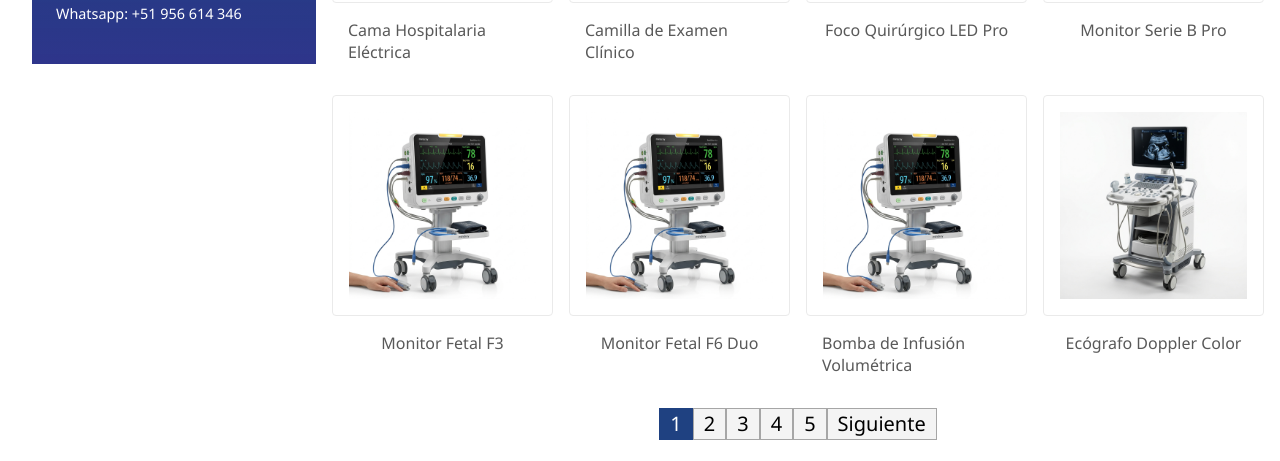
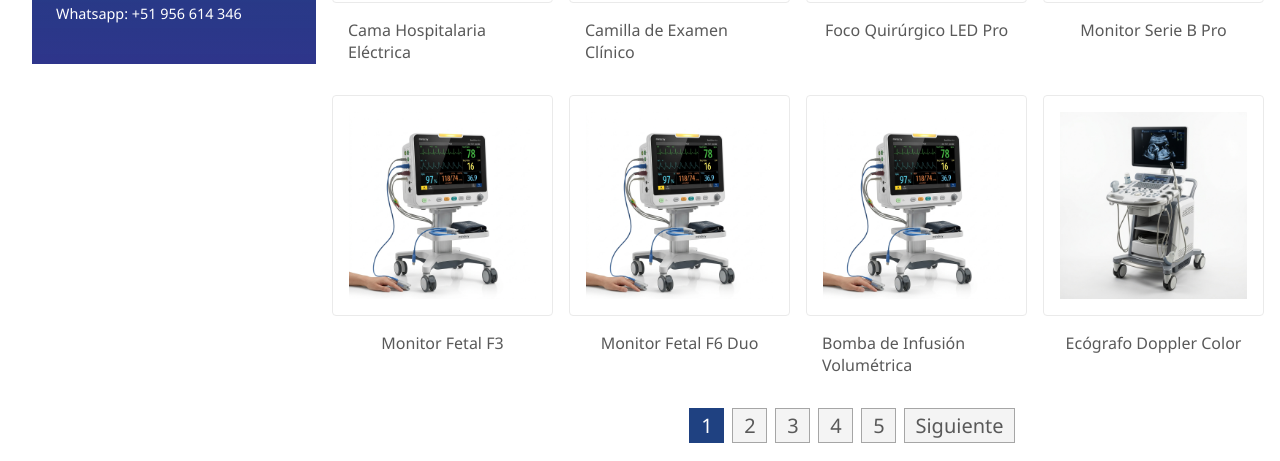
Before and after one commit to SalcedoEq/SalcedoEq, a website built with Vite: page tienda.html in a window 1280 px wide. Shown: the part 842-1303 px from the top of the page. Built offline with nearby package versions, Linux system fonts and the light colour scheme.

Commit message:
nav-store

```diff
--- a/src/store.css
+++ b/src/store.css
@@ -281,6 +281,7 @@ option::checkmark {
 
 .cat-list a {
     display: flex;
+    width: 100%;
     justify-content: space-between;
     align-items: center;
     padding: 1rem;
@@ -322,9 +323,12 @@ option::checkmark {
 }
 
 .sub-cat-list a {
+    display: flex;
+    width: 100%;
     padding: 0.75rem 1rem;
     font-size: 0.9rem;
     color: var(--main-gray);
+    text-decoration: none;
 }
 
 .sub-cat-list a:hover {
@@ -572,40 +576,63 @@ option::checkmark {
 
 .pagination {
     display: flex;
-    flex-direction: row;
+    justify-content: center;
     align-items: center;
-    justify-content: center;
-}
-
-li::marker {
-    content: none;
-}
-
-.sr-only {
-    display: none;
+    gap: 0.5rem;
+    width: 100%;
+    position: relative;
+    list-style: none;
+    padding: 0;
 }
 
 .page-item {
     border: 1px solid var(--ligth-gray);
     background-color: var(--hover-backgroud);
-    min-width: 32px;
-    height: 32px;
-    padding: 0 10px;
+    min-width: 35px;
+    height: 35px;
     display: flex;
     align-items: center;
     justify-content: center;
+    cursor: pointer;
+    transition: all 0.2s;
+}
+
+.page-item .page-link {
+    text-decoration: none;
+    color: var(--main-gray);
+    width: 100%;
+    height: 100%;
+    display: flex;
+    align-items: center;
+    justify-content: center;
+    padding: 0 10px;
+}
+
+.prev-btn, .next-btn {
+    min-width: 100px;
+}
+
+.hidden-placeholder {
+    visibility: hidden;
+    pointer-events: none;
 }
 
 .page-item.active {
     border: 1px solid var(--main-blue);
     background-color: var(--main-blue);
+}
+
+.page-item.active .page-link {
     color: var(--font-footer-color);
 }
 
-.page-item:hover:not(.page-item.disabled) {
-    border: 1px solid var(--main-blue);
-    background-color: var(--main-blue);
-    color: var(--font-footer-color);
+.page-item:hover:not(.disabled):not(.active):not(.hidden-placeholder) {
+    border-color: var(--main-blue);
+    background-color: #f0f0f0;
+}
+
+.page-item:hover:not(.disabled):not(.active):not(.hidden-placeholder) .page-link {
+    color: var(--main-blue);
 }
 
 /*container productos------------------*/
--- a/src/store.js
+++ b/src/store.js
@@ -372,7 +372,10 @@ function renderPagination(filteredProducts) {
 
     // Prev Button
     if (currentPage > 1) {
-        navUI.innerHTML += `<li class="page-item"><a class="page-link" href="#" data-page="${currentPage - 1}">Anterior</a></li>`;
+        navUI.innerHTML += `<li class="page-item prev-btn"><a class="page-link" href="#" data-page="${currentPage - 1}">Anterior</a></li>`;
+    } else {
+        // Placeholder for symmetry
+        navUI.innerHTML += `<li class="page-item prev-btn hidden-placeholder" aria-hidden="true"><span class="page-link">Anterior</span></li>`;
     }
 
     // Smart Truncation (Ellipsis logic)
@@ -415,7 +418,10 @@ function renderPagination(filteredProducts) {
 
     // Next Button
     if (currentPage < totalPages) {
-        navUI.innerHTML += `<li class="page-item"><a class="page-link" href="#" data-page="${currentPage + 1}">Siguiente</a></li>`;
+        navUI.innerHTML += `<li class="page-item next-btn"><a class="page-link" href="#" data-page="${currentPage + 1}">Siguiente</a></li>`;
+    } else {
+        // Placeholder for symmetry
+        navUI.innerHTML += `<li class="page-item next-btn hidden-placeholder" aria-hidden="true"><span class="page-link">Siguiente</span></li>`;
     }
 
     // Bind Pagination Events
```
